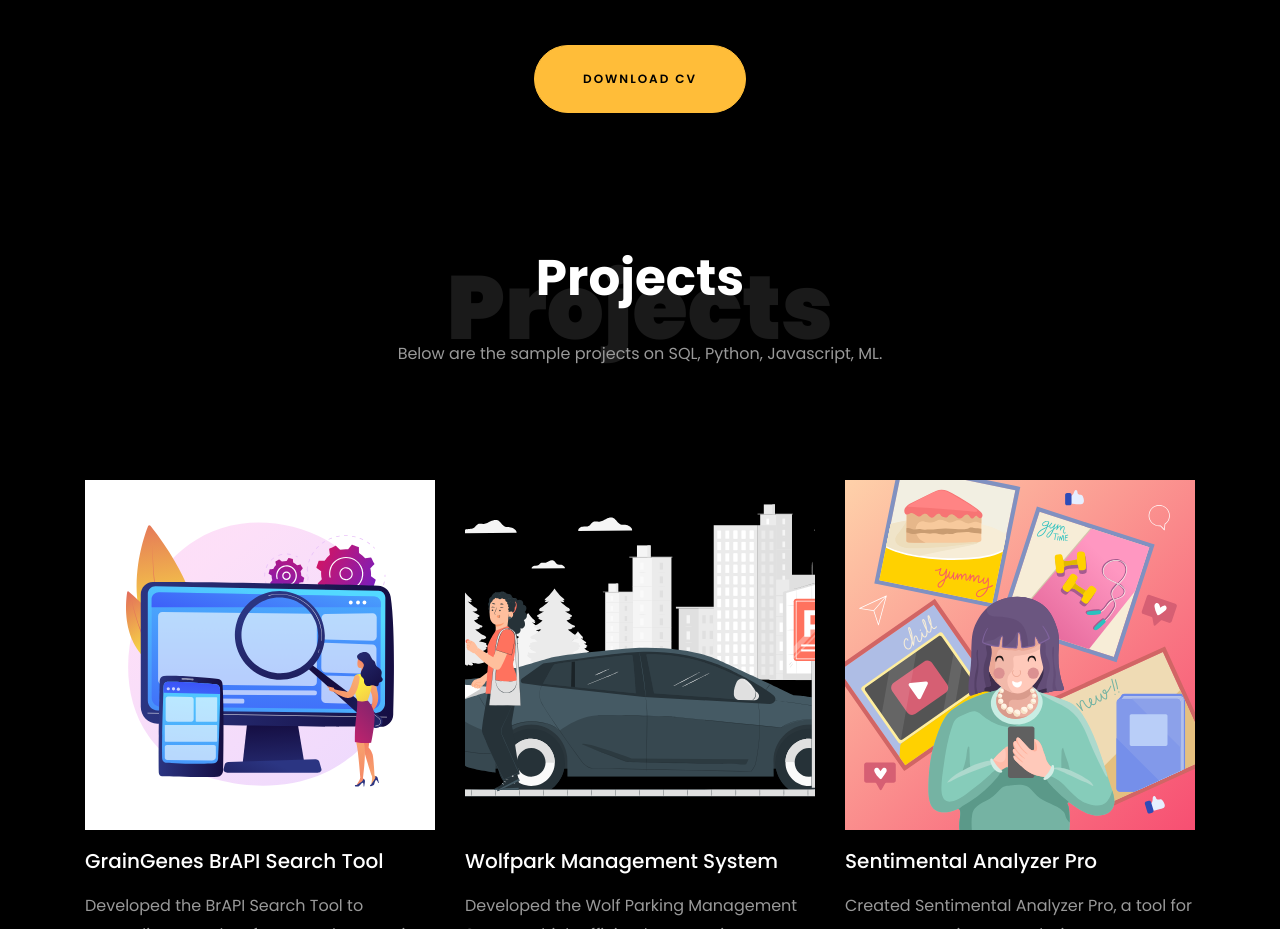
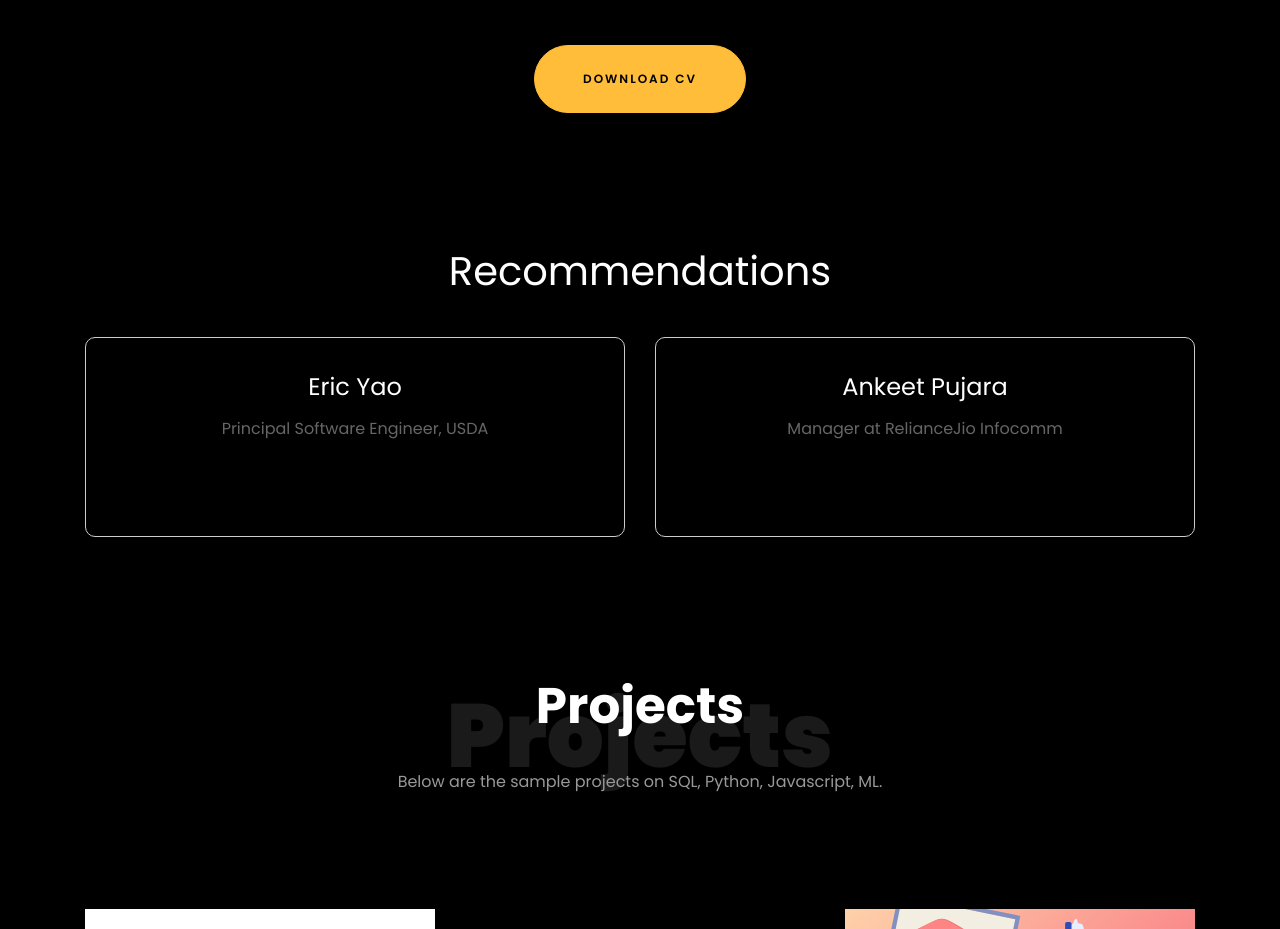
Before and after one commit to NehaSJ99/NehaSJ99.github.io, a plain HTML site: page index.html in a window 1280 px wide. Shown: the part 3086-4015 px from the top of the page. Drawn offline with nearby package versions, Linux system fonts and the light colour scheme; files that its build step writes are made by us from their sources; files whose address does not match are found by name.

Commit message:
Added Recommendations final

```diff
--- a/index.html
+++ b/index.html
@@ -107,6 +107,130 @@
 
 .zoom-effect:hover {
   transform: scale(1.1);
+}
+
+.flip-card {
+    background-color: transparent;
+    perspective: 1000px;
+    border: none;
+}
+
+.flip-card-inner {
+    position: relative;
+    width: 100%;
+    height: 100%;
+    transition: transform 0.6s;
+    transform-style: preserve-3d;
+}
+
+.flip-card:hover .flip-card-inner {
+    transform: rotateY(180deg);
+}
+
+.flip-card-front, .flip-card-back {
+    position: absolute;
+    width: 100%;
+    height: 100%;
+    backface-visibility: hidden;
+    display: flex;
+    flex-direction: column;
+    justify-content: center;
+    padding: 20px;
+}
+
+.flip-card-front {
+    background-color: rgba(0, 0, 0, 0.1) !important;
+    color: black;
+}
+
+.flip-card-back {
+    background-color: #BA68C8 !important;
+    color: rgb(255, 255, 255);
+    transform: rotateY(180deg);
+    display: flex;
+    align-items: center;
+    justify-content: center;
+}
+
+.flip-card-back .btn {
+    margin: 20px;
+}
+
+/* Flip Card Styling */
+.flip-card {
+  background-color: transparent;
+  width: 100%;
+  height: 200px;
+  perspective: 1000px;
+  margin-bottom: 20px;
+}
+
+.flip-card-inner {
+  position: relative;
+  width: 100%;
+  height: 100%;
+  transition: transform 0.6s;
+  transform-style: preserve-3d;
+}
+
+.flip-card:hover .flip-card-inner {
+  transform: rotateY(180deg);
+}
+
+.flip-card-front, .flip-card-back {
+  position: absolute;
+  width: 100%;
+  height: 100%;
+  backface-visibility: hidden;
+  padding: 20px;
+  display: flex;
+  flex-direction: column;
+  align-items: center;
+  justify-content: center;
+  border: 1px solid #ccc;
+  border-radius: 10px;
+}
+
+.flip-card-front {
+  background-color: #fff;
+}
+
+.flip-card-back {
+  background-color: #f1f1f1;
+  transform: rotateY(180deg);
+}
+
+/* Button Styling */
+.btn-linkedin {
+  background-color: white;
+  color: #BA68C8;
+  padding: 10px 20px;
+  border-radius: 5px;
+  text-decoration: none;
+  font-size: 0.9rem;
+  margin-top: 20px;
+}
+
+.btn-linkedin:hover {
+background-color: #f0f0f0;
+color: #BA68C8;
+}
+
+/* Text Styling */
+.flip-card h2 {
+  font-size: 1.5rem;
+  margin-bottom: 10px;
+}
+
+.flip-card span {
+  font-size: 1rem;
+  color: #666;
+  margin-bottom: 20px;
+}
+
+.flip-card p {
+  font-size: 0.9rem;
+  text-align: center;
 }
 
 
@@ -299,10 +423,7 @@
 		</div>
     </section>
 
-
-
-
-    <section class="ftco-section ftco-no-pb" id="resume-section">
+	<section class="ftco-section ftco-no-pb" id="resume-section">
     	<div class="container">
     		<div class="row justify-content-center pb-5">
           <div class="col-md-10 heading-section text-center ftco-animate">
@@ -386,45 +507,57 @@
 
     		<div class="row justify-content-center mt-5">
     			<div class="col-md-6 text-center ftco-animate">
-    				<p><a href="https://drive.google.com/file/d/1zPbDYL46FsklPhbY2SzGY_skVBvBSg7t/view?usp=sharing" class="btn btn-primary py-4 px-5">Download CV</a></p>
+    				<p><a href="https://drive.google.com/file/d/1zPbDYL46FsklPhbY2SzGY_skVBvBSg7t/view?usp=drive_link" class="btn btn-primary py-4 px-5">Download CV</a></p>
     			</div>
     		</div>
     	</div>
+	</section>
 
-		<!-- <div class="row">
-			<h1 class="big-4">Recommendations</h1>
-			<div class="underline"></div>
-		</div>
-		<br>
-		<div class="row">
+	<section class="ftco-section ftco-no-pb" id="recommendations-section">
+		<div class="container">
+		  <h1 class="section-title text-center">Recommendations</h1>
+		  <div class="underline"></div>
+		  <br>
+
+		  <div class="row">
+			<!-- Recommendation Card 1 -->
 			<div class="col-md-6">
-				<div class="resume-wrap ftco-animate">
+			  <div class="flip-card">
+				<div class="flip-card-inner">
+				  <div class="flip-card-front">
 					<h2>Eric Yao</h2>
-					<span class="position">Principle Software Engineer / Computational Biologist, </span>
-					<span class="mt-4">USDA, California</span>
-					<ul>
-						<p>" I had a great experience working with Neha. She is a talented and capable coder. Definitely a self-starter. The project started with limited direction but she took off churning through several new technologies and APIs, picking up on her own, including backend services, containerization, devops and frontend GUI. She not only demonstrated she is a full-stack capable, she also demonstrated rich visual asthetic and awareness.
-							She worked well in our team. She is an inqusitive and thoughtful problem solver and a pleasure to work with.
-							You'd be silly not to hire her. "</p></ul>
+					<span>Principal Software Engineer, USDA</span>
+					<p>"Eric praises Neha's skills and teamwork."</p>
+				  </div>
+				  <div class="flip-card-back">
+					<p>"Neha is a talented coder and self-starter... you'd be silly not to hire her."</p>
+					<!-- LinkedIn Button -->
+					<a href="https://www.linkedin.com/in/nehasj99/" class="btn btn-linkedin" target="_blank">View on LinkedIn</a>
+				  </div>
 				</div>
+			  </div>
 			</div>
 
+			<!-- Recommendation Card 2 -->
 			<div class="col-md-6">
-				<div class="resume-wrap ftco-animate">
+			  <div class="flip-card">
+				<div class="flip-card-inner">
+				  <div class="flip-card-front">
 					<h2>Ankeet Pujara</h2>
-					<span class="position">Manager at RelianceJio Infocomm Limited, </span>
-					<span class="mt-4">India</span>
-					<ul>
-						<p>" I have worked with Neha while in Jio and can attest to her coding and technical skills. She is highly skilled in Big Data Programming, K8S and python skills and has consistently developed high-quality, scalable software solutions for our team. She is able to quickly learn and adapt to new technologies, making her a valuable asset in a rapidly evolving field. Neha works well in a team and can effectively communicate technical information in simple and understanding way across stakeholders. "</p>
-					</ul>
+					<span>Manager at RelianceJio Infocomm</span>
+					<p>"Ankeet highlights Neha's technical skills and adaptability."</p>
+				  </div>
+				  <div class="flip-card-back">
+					<p>"Neha has consistently developed high-quality, scalable solutions... She is an asset to any team."</p>
+					<!-- LinkedIn Button -->
+					<a href="https://www.linkedin.com/in/nehasj99/" class="btn btn-linkedin" target="_blank">View on LinkedIn</a>
+				  </div>
 				</div>
-
+			  </div>
 			</div>
+		  </div>
 		</div>
-
-	<br>
-	<br> -->
-
+	  </section>
 
 
 
```
